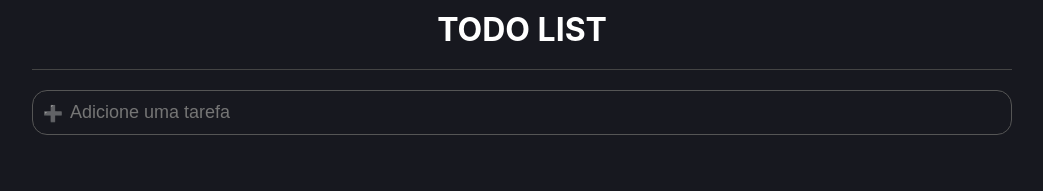
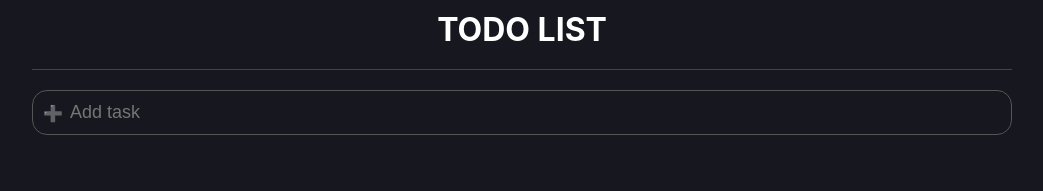
Before and after one commit to andreconjo/lista-de-tarefas, a React (Create React App) app: page / in a window 1280 px wide. Shown: the top 191 px of the page, without its empty margins (118-1161 px from the left). Built offline with nearby package versions, Linux system fonts and the light colour scheme.

Commit message:
Fix "Add Task", Fix space in input

```diff
--- a/src/components/AddArea/index.tsx
+++ b/src/components/AddArea/index.tsx
@@ -12,7 +12,7 @@ export const AddArea = ({onEnter} : Props) => {
     const handleKeyUp = (e: KeyboardEvent) => {
         if(e.code === 'Enter' && inputText !== '') {
             onEnter(inputText);
-            setInputText(' ')
+            setInputText('')
         }
     }
 
@@ -20,7 +20,7 @@ export const AddArea = ({onEnter} : Props) => {
         <C.Container>
             <div className={"image"}>➕</div>
             <input type={"text"}
-                   placeholder={"Adicione uma tarefa"}
+                   placeholder={"Add task"}
                    value={inputText}
                    onChange={e => setInputText(e.target.value)}
                    onKeyUp={handleKeyUp}
```
